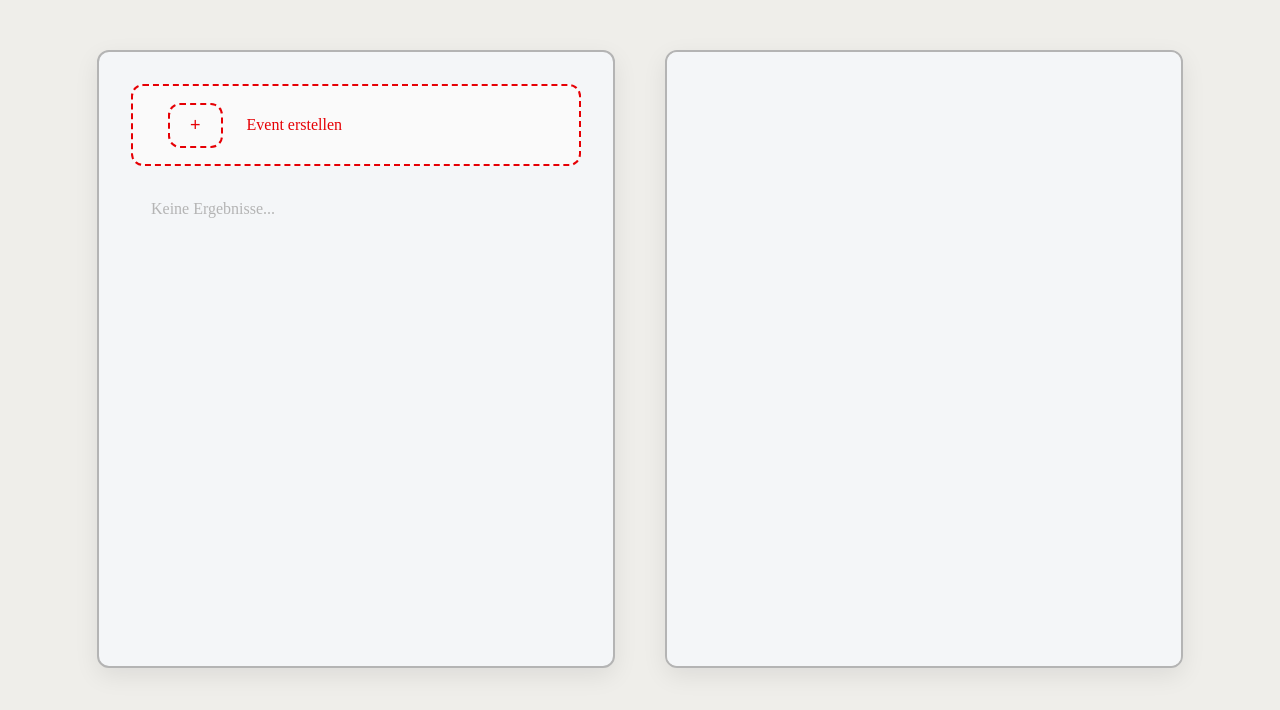
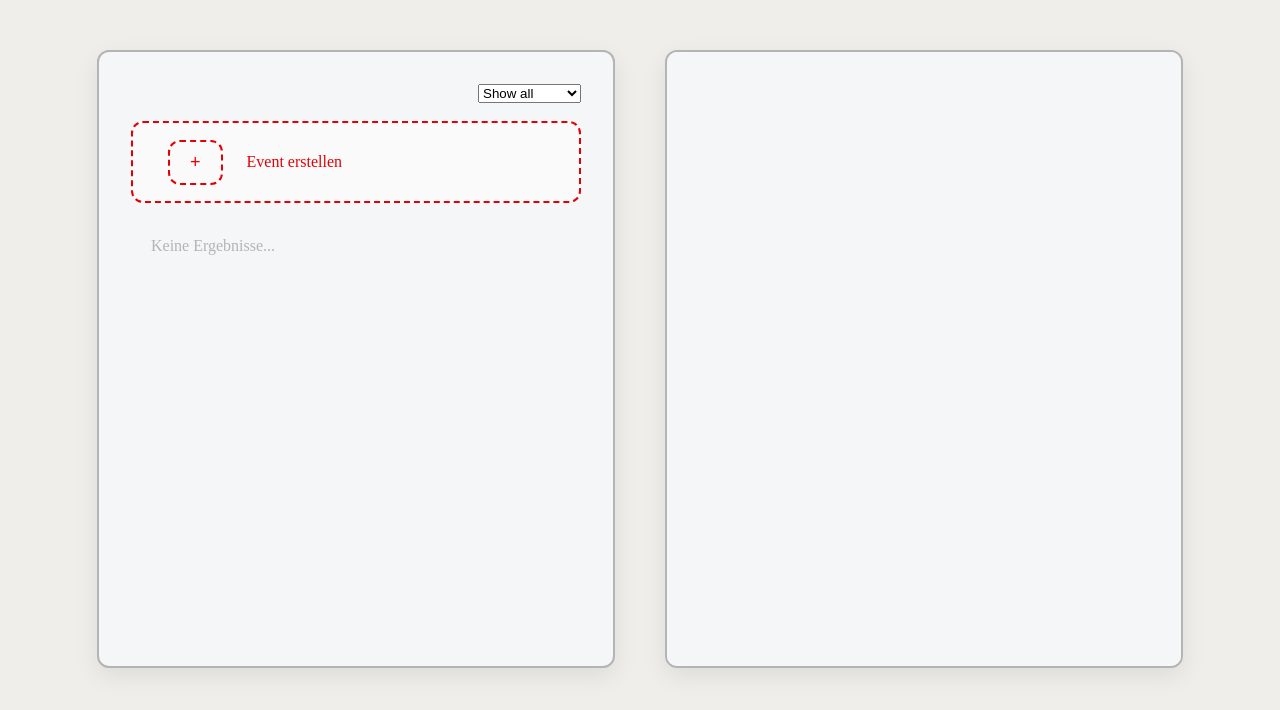
Before and after one commit to KatharinaZoz/dienstplan_spo, a PHP site: page / in a window 1280 px wide. Shown: the part 65-775 px from the top of the page. Run offline with PHP 8.4, Linux system fonts and the light colour scheme; the visitor is signed in with stand-in values (Sample User, id 1); data that the repository does not hold is empty; some libraries are stand-ins or nearby versions.

Commit message:
added dropdown menu - no functionality yet

```diff
--- a/drk/css/dashboard/event/event_mngmt.css
+++ b/drk/css/dashboard/event/event_mngmt.css
@@ -293,3 +293,10 @@
     background-color: var(--drk-red);
     color: #fff;
 }
+
+
+
+.event_mode_select {
+    position: relative;
+    float:right;
+}
--- a/drk/page/dashboard/event_list.php
+++ b/drk/page/dashboard/event_list.php
@@ -2,6 +2,7 @@
 include_once __DIR__ . "/../../src/UserRepository.php"; ?>
 
 <div class="event-search-wrapper">
+    <?php include __DIR__ . '/../dashboard/event_overview.php' ?>
     <?php if ($_SESSION['is_admin'] == 1): ?>
         <div class="create-event-button-wrapper" id="create-event">
             <button class="create-event-banner" id="create-event-banner">+</button>
--- /dev/null
+++ b/drk/page/dashboard/event_overview.php
@@ -0,0 +1,9 @@
+<?php
+
+?>
+<div>
+    <select class="event_mode_select">
+        <option>Show all</option>
+        <option>Show applied</option>
+    </select>
+</div>
```
Also changed, not shown: 1 other file.
